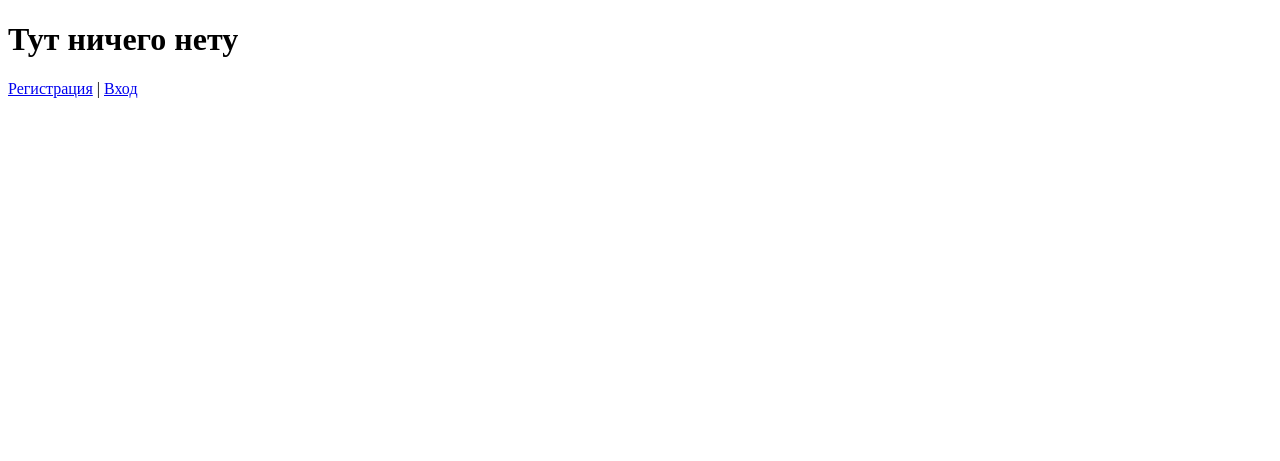
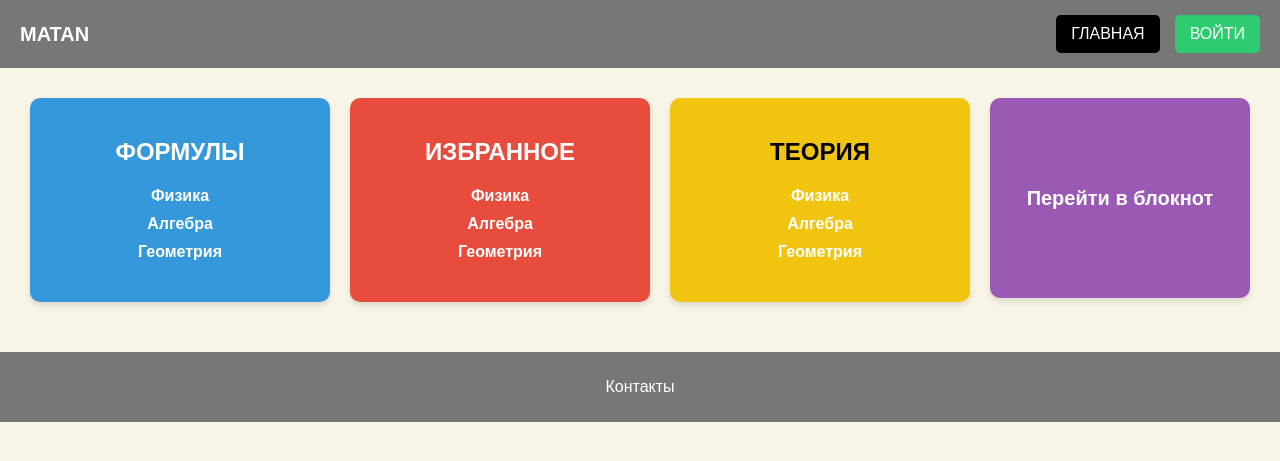
Before and after one commit to dolmi69/mbbmatan, a Django app: template MBBmatan/app/templates/index.html in a window 1280 px wide. Shown: the top 461 px of the page. Run offline with Django 5.2, Linux system fonts and the light colour scheme; the template is opened without the code that fills it, so the values that code supplies are empty.

Commit message:
гл меню

```diff
--- a/MBBmatan/app/templates/index.html
+++ b/MBBmatan/app/templates/index.html
@@ -1,13 +1,186 @@
 <!DOCTYPE html>
-<html>
+<html lang="ru">
 <head>
-    <title>Главная</title>
+    <meta charset="UTF-8">
+    <meta name="viewport" content="width=device-width, initial-scale=1.0">
+    <title>MATAN</title>
+    <style>
+        /* Общие стили */
+        body {
+            font-family: Arial, sans-serif;
+            margin: 0;
+            padding: 0;
+            background: #f8f5e6;
+        }
+
+        /* Шапка */
+        header {
+            display: flex;
+            justify-content: space-between;
+            align-items: center;
+            background: #777;
+            padding: 15px 20px;
+            color: white;
+        }
+
+        .logo {
+            font-size: 20px;
+            font-weight: bold;
+        }
+
+        nav {
+            display: flex;
+            align-items: center;
+        }
+
+        nav a {
+            text-decoration: none;
+            color: white;
+            background: black;
+            padding: 10px 15px;
+            border-radius: 5px;
+            margin-right: 15px;
+        }
+
+        .login-btn {
+            background: #2ecc71;
+            color: white;
+            border: none;
+            padding: 10px 15px;
+            border-radius: 5px;
+            cursor: pointer;
+            font-size: 16px;
+        }
+
+        .login-btn:hover {
+            background: #27ae60;
+        }
+
+        /* Контент */
+        main {
+            display: flex;
+            justify-content: space-around;
+            flex-wrap: wrap;
+            padding: 20px;
+        }
+
+        .block {
+            flex: 1;
+            min-width: 250px;
+            margin: 10px;
+            padding: 20px;
+            border-radius: 10px;
+            box-shadow: 0 4px 6px rgba(0, 0, 0, 0.1);
+        }
+
+        .formulas { background: #3498db; color: white; }
+        .favorites { background: #e74c3c; color: white; }
+        .theory { background: #f1c40f; color: black; }
+        .notebook {
+            background: #9b59b6;
+            position: relative;
+            display: flex;
+            align-items: center;
+            justify-content: center;
+            height: 200px;
+            padding: 0;
+        }
+
+        h2 {
+            margin-bottom: 10px;
+            text-align: center;
+        }
+
+        ul {
+            list-style: none;
+            padding: 0;
+        }
+
+        ul li a {
+            text-decoration: none;
+            color: white;
+            font-weight: bold;
+            display: block;
+            padding: 5px 0;
+            text-align: center;
+        }
+
+        ul li a:hover {
+            text-decoration: underline;
+        }
+
+        /* Кнопка блокнота на весь блок */
+        .notebook a {
+            text-decoration: none;
+            color: white;
+            font-size: 20px;
+            font-weight: bold;
+            display: flex;
+            align-items: center;
+            justify-content: center;
+            width: 100%;
+            height: 100%;
+            border-radius: 10px;
+            transition: background 0.3s;
+        }
+
+        .notebook a:hover {
+            background: #8e44ad;
+        }
+
+        /* Подвал */
+        footer {
+            background: #777;
+            text-align: center;
+            padding: 10px;
+            color: white;
+            margin-top: 20px;
+        }
+    </style>
 </head>
 <body>
-    <h1>Тут ничего нету</h1>
-    <nav>
-        <a href="/signup/">Регистрация</a> |
-        <a href="/login/">Вход</a>
-    </nav>
+    <header>
+        <div class="logo">MATAN</div>
+        <nav>
+            <a href="#" class="active">ГЛАВНАЯ</a>
+            <button class="login-btn">ВОЙТИ</button>
+        </nav>
+    </header>
+
+    <main>
+        <section class="block formulas">
+            <h2>ФОРМУЛЫ</h2>
+            <ul>
+                <li><a href="#">Физика</a></li>
+                <li><a href="#">Алгебра</a></li>
+                <li><a href="#">Геометрия</a></li>
+            </ul>
+        </section>
+
+        <section class="block favorites">
+            <h2>ИЗБРАННОЕ</h2>
+            <ul>
+                <li><a href="#">Физика</a></li>
+                <li><a href="#">Алгебра</a></li>
+                <li><a href="#">Геометрия</a></li>
+            </ul>
+        </section>
+<section class="block theory">
+            <h2>ТЕОРИЯ</h2>
+            <ul>
+                <li><a href="#">Физика</a></li>
+                <li><a href="#">Алгебра</a></li>
+                <li><a href="#">Геометрия</a></li>
+            </ul>
+        </section>
+
+        <section class="block notebook">
+            <a href="#">Перейти в блокнот</a>
+        </section>
+    </main>
+
+    <footer>
+        <p>Контакты</p>
+    </footer>
 </body>
 </html>
--- a/MBBmatan/app/urls.py
+++ b/MBBmatan/app/urls.py
@@ -1,11 +1,12 @@
 from django.urls import path
-from .views import RegisterView, CustomLoginView, ProfileView
+from .views import RegisterView, CustomLoginView, ProfileView, home
 from django.contrib.auth.views import LogoutView
 
 urlpatterns = [
     path('signup/', RegisterView.as_view(), name='signup'),
-    path('login/', CustomLoginView.as_view(), name='login'),
-    path('logout/', LogoutView.as_view(next_page='/login/'), name='logout'),
+    path('accounts/login/', CustomLoginView.as_view(), name='login'),
+    path('accounts/logout/', LogoutView.as_view(next_page='/login/'), name='logout'),
     path('profile/', ProfileView.as_view(), name='profile'),
     path('', ProfileView.as_view(), name='profile'),
+    path('home/', home, name='home'),
 ]
```
Also changed, not shown: MBBmatan/app/views.py (+11 -1 lines).
